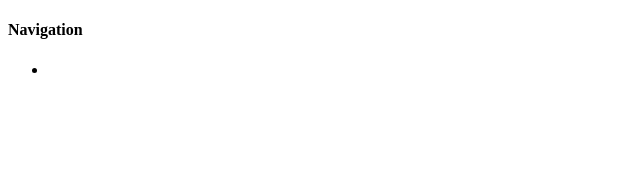
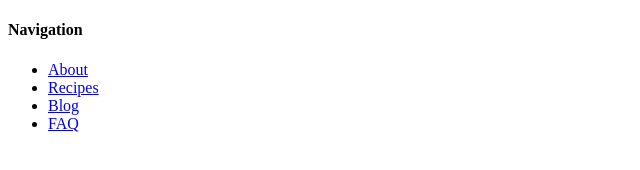
Before and after one commit to Swinteroo/odin-recipes, a plain HTML site: page index.html in a window 1280 px wide. Shown: the whole page, without its empty margins (0-640 px from the left). Drawn offline with Linux system fonts and the light colour scheme.

Commit message:
Added index changes, forgot in last commit

```diff
--- a/index.html
+++ b/index.html
@@ -8,7 +8,10 @@
     <body>
         <h4>Navigation</h4>
         <ul>
-            <li><a href="</li>
+            <li><a href="./pages/about.html">About</a></li>
+            <li><a href="./pages/recipes.html">Recipes</a></li>
+            <li><a href="./pages/blog.html">Blog</a></li>
+            <li><a href="./pages/faq.html">FAQ</a></li>
         </ul>
     </body>
 </html>
```
